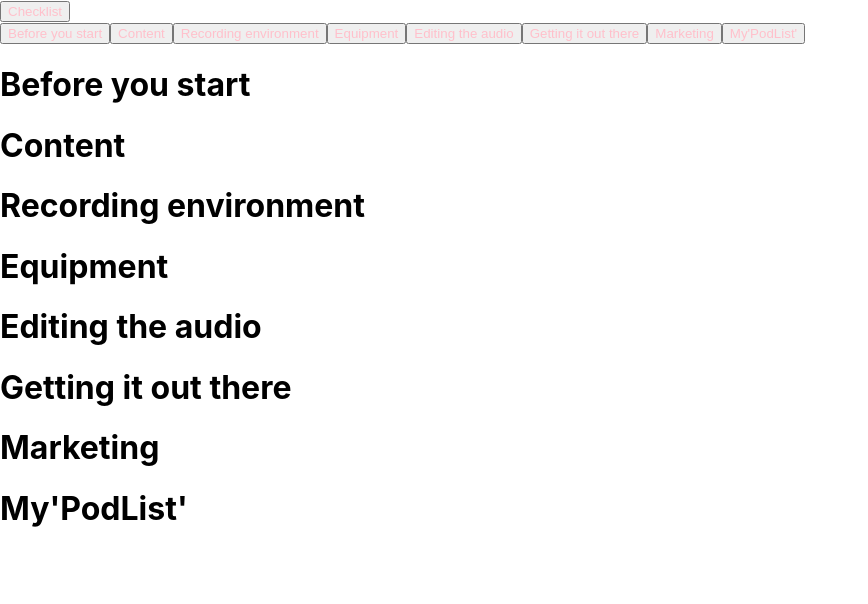
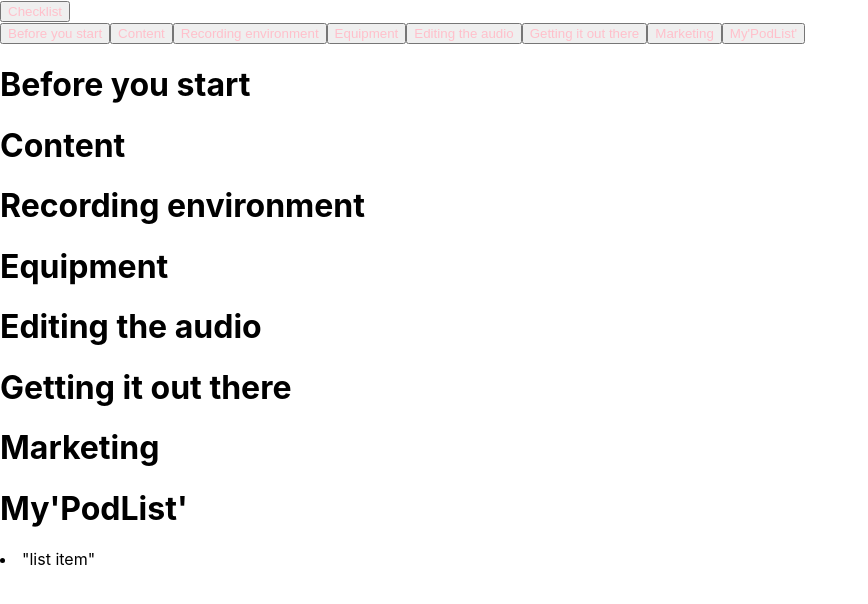
Before and after one commit to SchoolOfCode/w15_collaborative-react-project-podclass, a React (Create React App) app in the folder podclass/: page / in a window 1280 px wide. Shown: the top 604 px of the page, without its empty margins (0-868 px from the left). Built offline with nearby package versions, Linux system fonts and the light colour scheme.

Commit message:
list items displaying on main page

```diff
--- a/podclass/src/App.js
+++ b/podclass/src/App.js
@@ -4,7 +4,7 @@ import "./App.css";
 import { contentData, titles } from "./pageContent";
 import Button from "../src/components/Button";
 import Heading1 from "../src/components/h1";
-import Main from "../src/components/Main";
+// import Main from "../src/components/Main";
 import Display from "./components/Display";
 import List from "./components/List";
 import Modal from "./Modal/Modal";
@@ -20,6 +20,7 @@ function App() {
 const [isOpen, setIsOpen] = React.useState(false)
 const [content, setContent] = useState([contentData]);
 const [contentState, setContentState] = useState("");
+const listItem = ["item 1", "item 2", "item 3"];
     /* contentData.map((contentData) => {
       <p key={`${contentData.id}`}>{contentData.header} </p>}); */
  function changeState(key) {
@@ -64,6 +65,9 @@ const [contentState, setContentState] = useState("");
           )}
         />
       </div>
+      <div>
+        <List value={listItem}/>
+      </div>
     </div>
 
 </>
--- a/podclass/src/components/List/index.js
+++ b/podclass/src/components/List/index.js
@@ -1,14 +1,14 @@
 const List = ({ listItem }) => {
   // if (!listItem.length===0)
-  {
+
     console.log(listItem);
     return (
       <li>
-        <a>{listItem}</a>
+        {listItem} "list item"
       </li>
-    );
-  }
-  return console.log("false");
+    )
+
+//   return console.log("false");
 };
 
 export default List;
```
